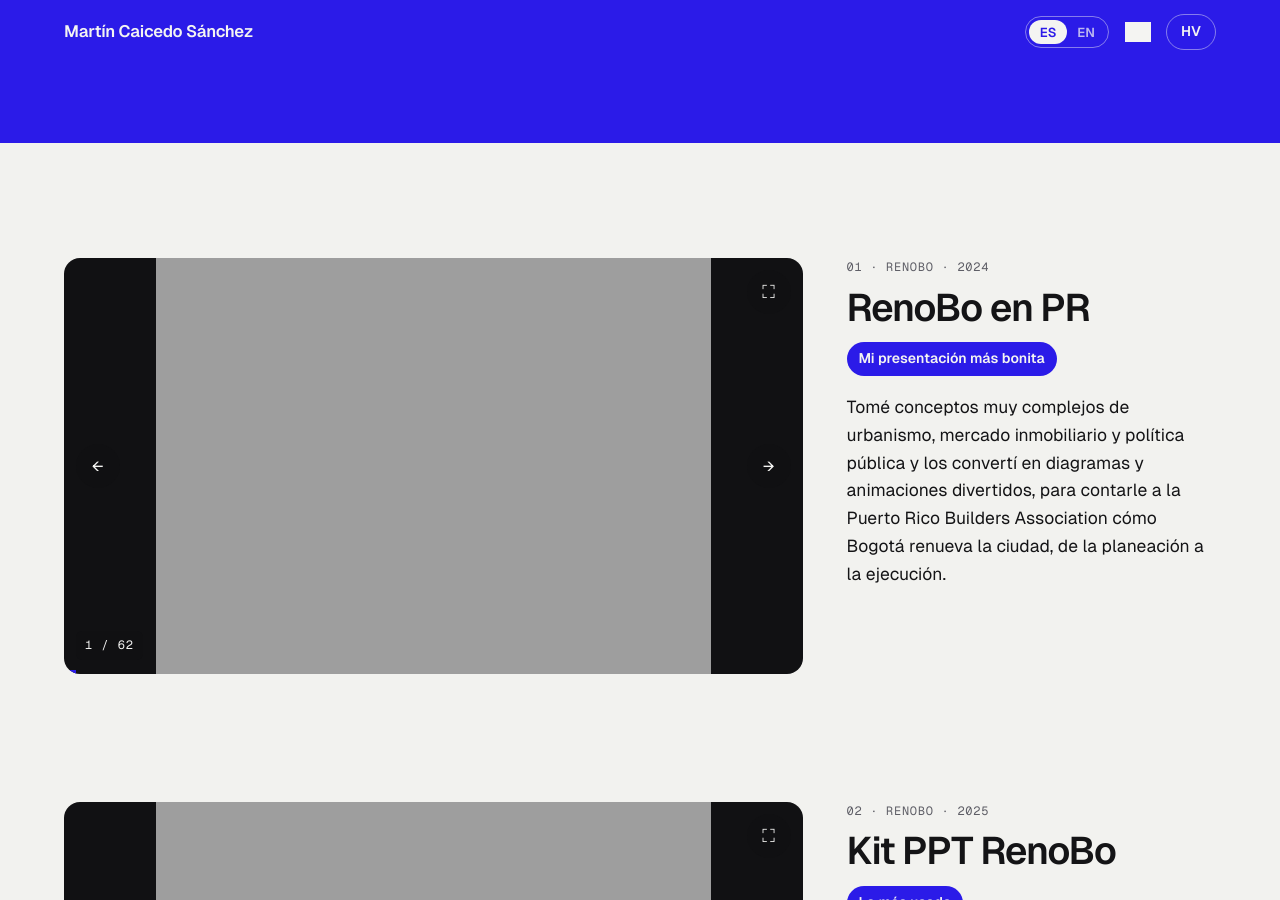
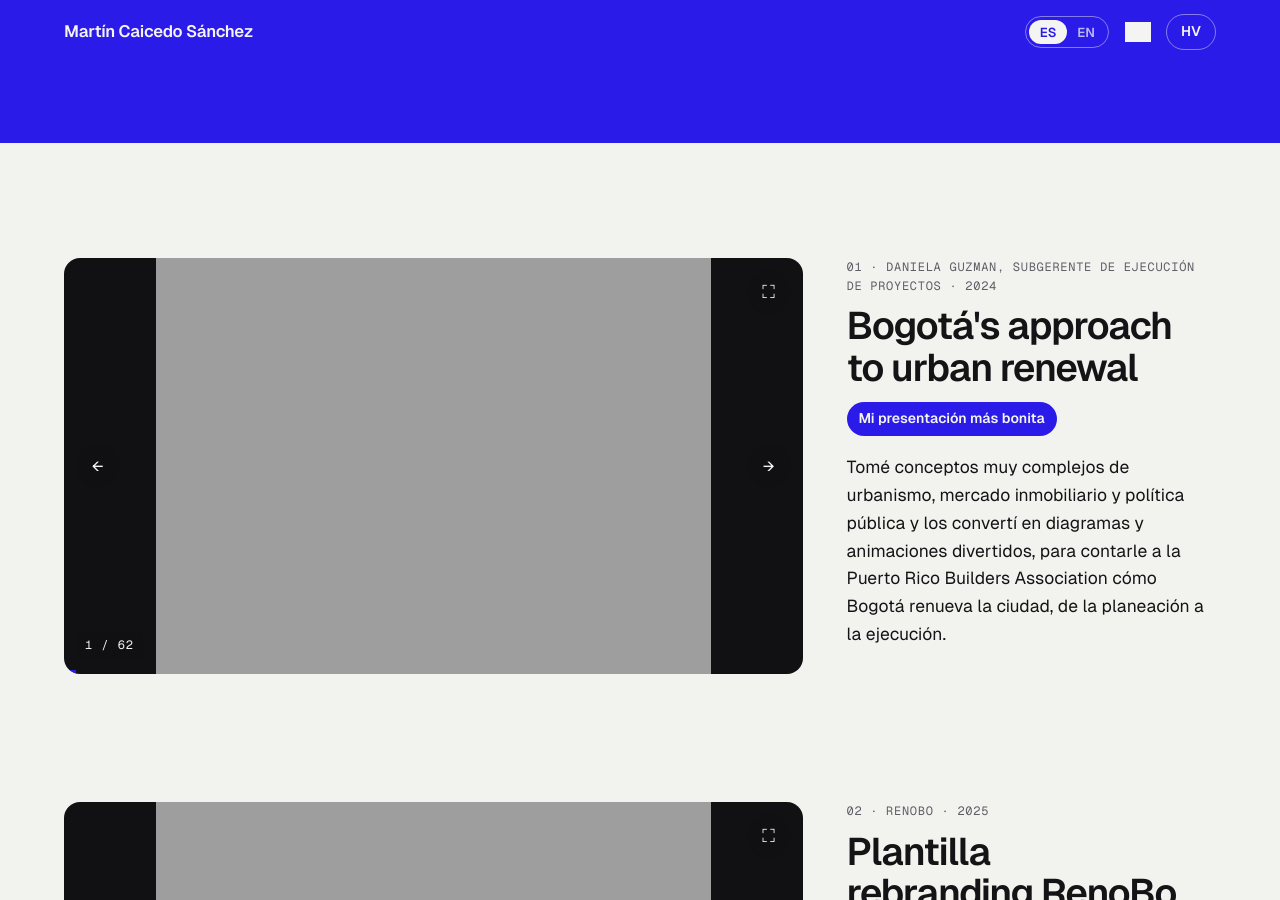
Before and after one commit to macaicedosanchez-designer/macaicedosanchez-designer.github.io, a Jekyll site: the page built from hi-huge-team/index.html, in a window 1280 px wide and 900 px high, scrolled down 714 px. Built offline with Jekyll 4.4.1, drawn with Linux system fonts in a browser that asks for light colours; some of the changed text lies outside the part shown.

Commit message:
Huge page: reorder Progreso Urbano deck, update featured deck data, image first on mobile
Co-Authored-By: Claude Opus 5.5 <noreply@anthropic.com>

```diff
--- a/_data/huge.yml
+++ b/_data/huge.yml
@@ -18,11 +18,11 @@ decks:
   - id: renobopr
     paginas: 62
     videos: [4, 5, 8, 27, 28]
-    portada: 1
+    portada: 2
     anio: 2024
-    cliente: RenoBo
-    titulo: { es: "RenoBo en PR", en: "RenoBo in PR" }
-    porque: { es: "Mi presentación más bonita.", en: "My best-looking presentation." }
+    cliente: Daniela Guzman, subgerente de ejecución de proyectos
+    titulo: { es: "Bogotá's approach to urban renewal", en: "Bogotá's approach to urban renewal" }
+    porque: { es: "Impactante: wow.", en: "Striking: wow." }
     destacada:
       rotulo: { es: "Mi presentación más bonita", en: "My best-looking presentation" }
       texto:
@@ -36,8 +36,8 @@ decks:
     portada: 1
     anio: 2025
     cliente: RenoBo
-    titulo: { es: "Kit PPT RenoBo", en: "RenoBo PPT Kit" }
-    porque: { es: "La más usada: toda la organización la sigue usando.", en: "The most used one: the whole organization still uses it." }
+    titulo: { es: "Plantilla rebranding RenoBo", en: "RenoBo rebrand template" }
+    porque: { es: "La más usada.", en: "The most used one." }
     destacada:
       rotulo: { es: "La más usada", en: "The most used one" }
       texto:
@@ -51,12 +51,11 @@ decks:
       enlace: { url: /direccion-creativa/renobo/, es: "Ver el caso completo de RenoBo →", en: "See the full RenoBo case →" }
 
   - id: progresourbano
-    archivos: [progresourbano_sistema_01_web-y-apps.jpg, progresourbano_sistema_02_app-movil.jpg, progresourbano_kitppt_01_portada.jpg, progresourbano_kitppt_02_agenda.jpg, progresourbano_kitppt_03_separador.jpg, progresourbano_kitppt_04_tarjetas.jpg, progresourbano_kitppt_05_proceso.jpg, progresourbano_kitppt_06_ciclo.jpg, progresourbano_kitppt_07_matriz.jpg, progresourbano_kitppt_08_antes-despues.jpg, progresourbano_kitppt_09_cronograma.jpg, progresourbano_kitppt_10_cifras.jpg]
+    archivos: [progresourbano_kitppt_01_portada.jpg, progresourbano_sistema_01_web-y-apps.jpg, progresourbano_sistema_02_app-movil.jpg, progresourbano_kitppt_02_agenda.jpg, progresourbano_kitppt_03_separador.jpg, progresourbano_kitppt_04_tarjetas.jpg, progresourbano_kitppt_05_proceso.jpg, progresourbano_kitppt_06_ciclo.jpg, progresourbano_kitppt_07_matriz.jpg, progresourbano_kitppt_08_antes-despues.jpg, progresourbano_kitppt_09_cronograma.jpg, progresourbano_kitppt_10_cifras.jpg]
     portada: 1
     anio: 2026
-    cliente: Progreso Urbano Consultores
+    cliente: Claudia Niño, consultora privada
     titulo: { es: "Progreso Urbano Consultores", en: "Progreso Urbano Consultores" }
-    porque: { es: "Mi sistema de diseño más ordenado.", en: "My most organized design system." }
     destacada:
       rotulo: { es: "Mi sistema de diseño más ordenado", en: "My most organized design system" }
       texto:
--- a/hi-huge-team/huge.css
+++ b/hi-huge-team/huge.css
@@ -113,7 +113,7 @@ body.visor-abierto { overflow: hidden; }
 }
 @media (max-width: 860px) {
   .huge-saludo .marco { grid-template-columns: 1fr; min-height: 0; }
-  .huge-saludo .ilustracion { order: 0; }
+  .huge-saludo .ilustracion { max-width: 420px; }
   .destacada { grid-template-columns: 1fr; }
   .destacada .nota { position: static; }
 }
```
